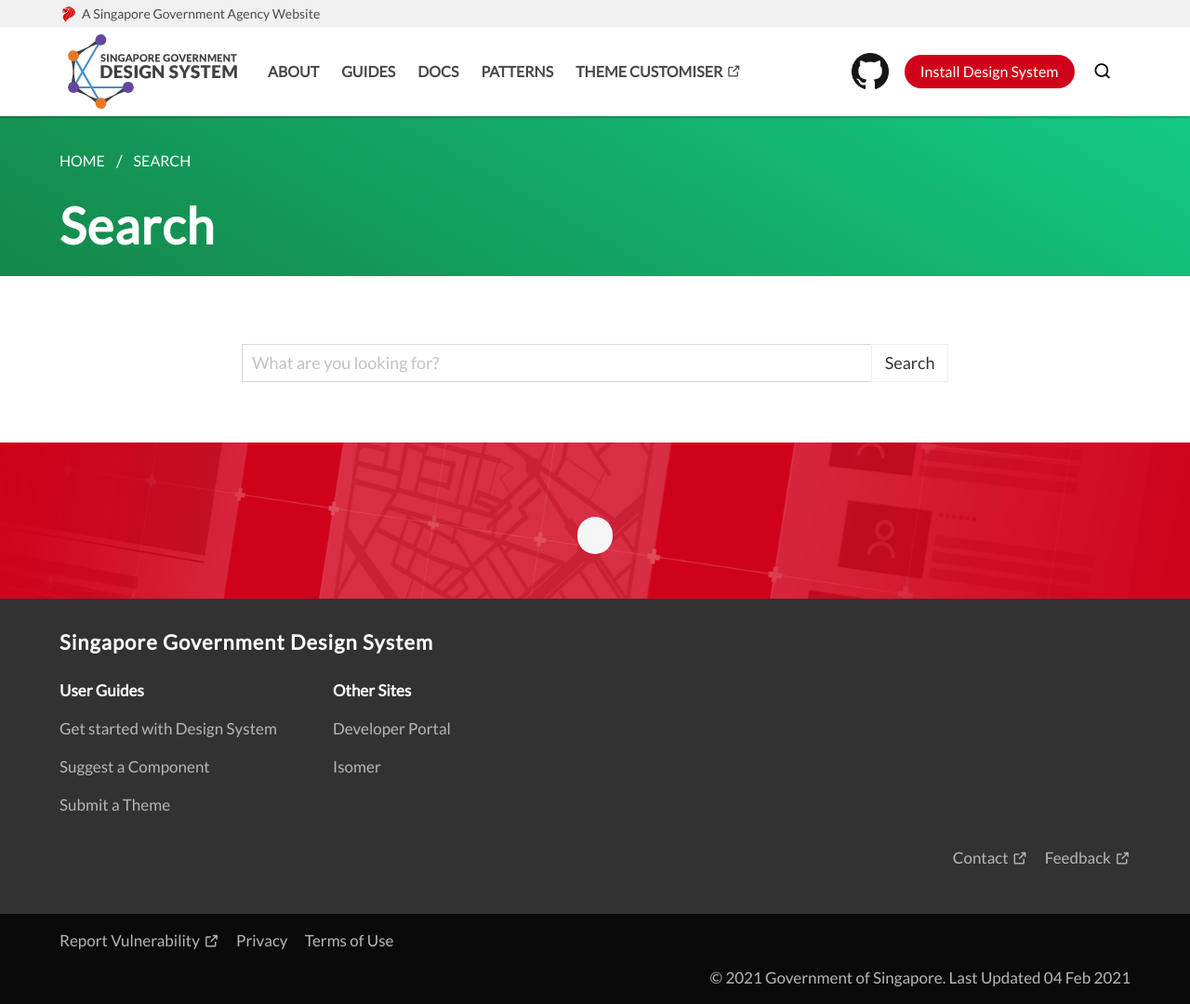
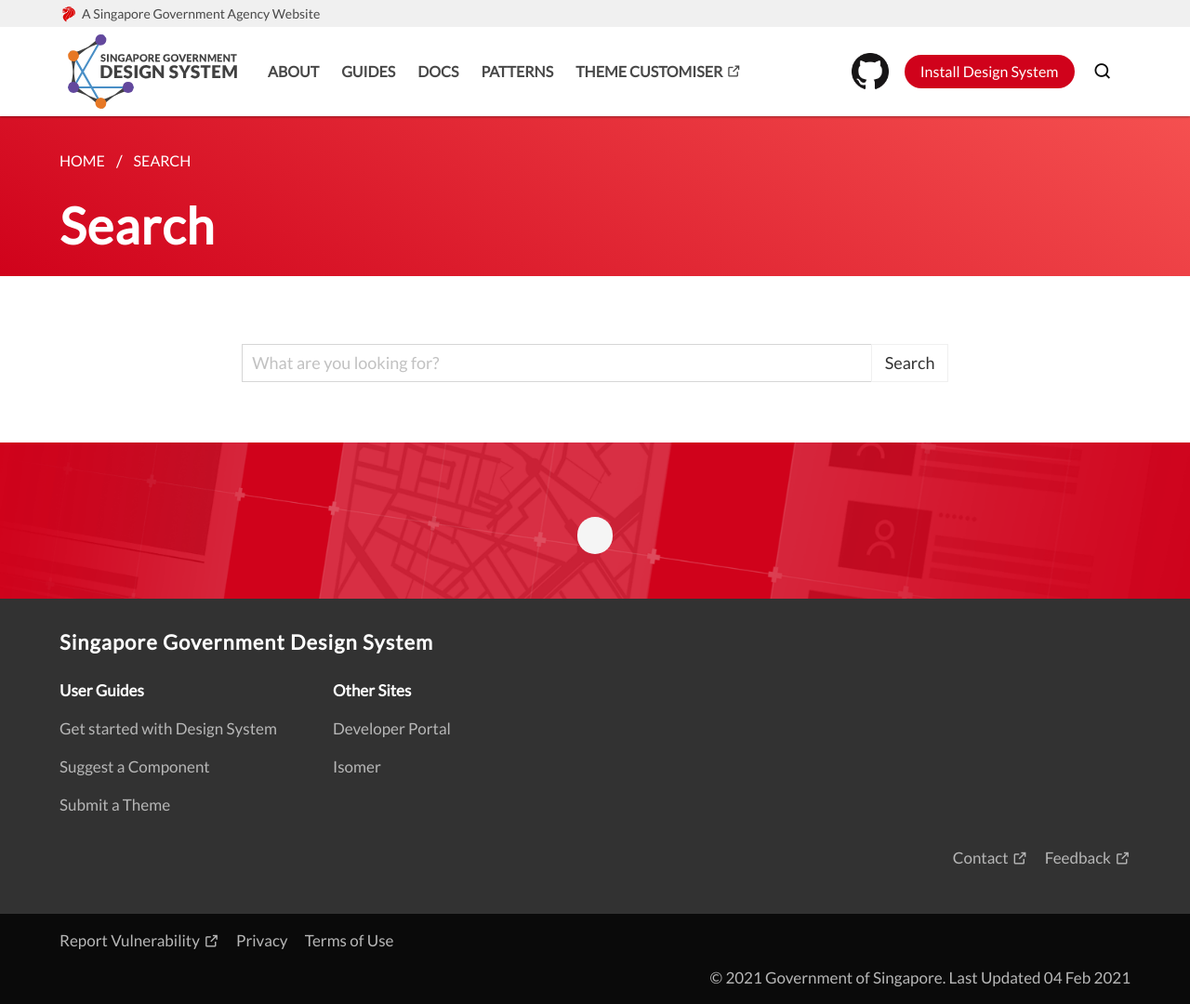
Before and after one commit to isaacteh-ust/sgds-demo-1, a Jekyll site: the page built from search/search.html, in a window 1280 px wide and 1080 px high. Shown: the whole window at 93% size. Built offline with Jekyll 4.4.1, drawn with Linux system fonts in a browser that asks for light colours; some web fonts are replaced.

Commit message:
_config.yml: updated breadcrumb_background

```diff
--- a/_config.yml
+++ b/_config.yml
@@ -5,7 +5,7 @@
 navbar_border_color: primary
 navbar_button_color: danger
 navbar_button_type: rounded
-breadcrumb_background: success
+breadcrumb_background: danger
 home_intro_background_color: danger
 home_intro_button_color: danger
 home_intro_button_type: rounded
```
